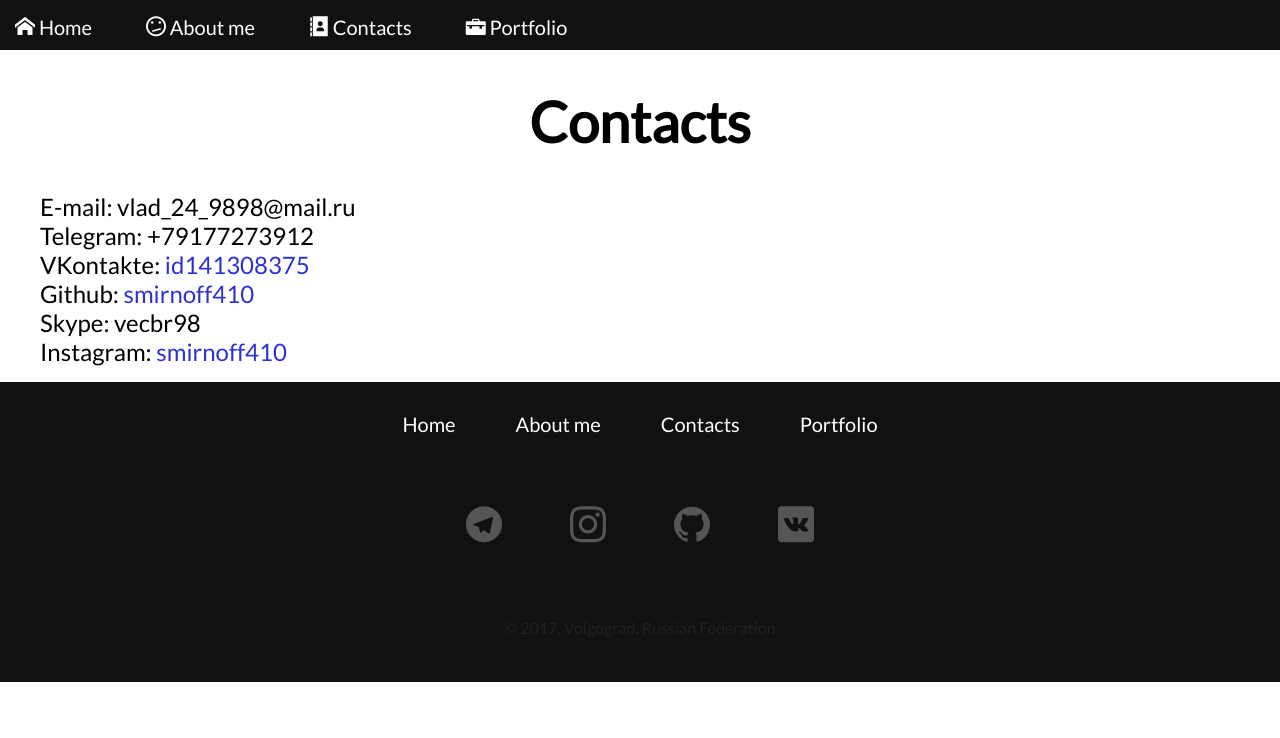
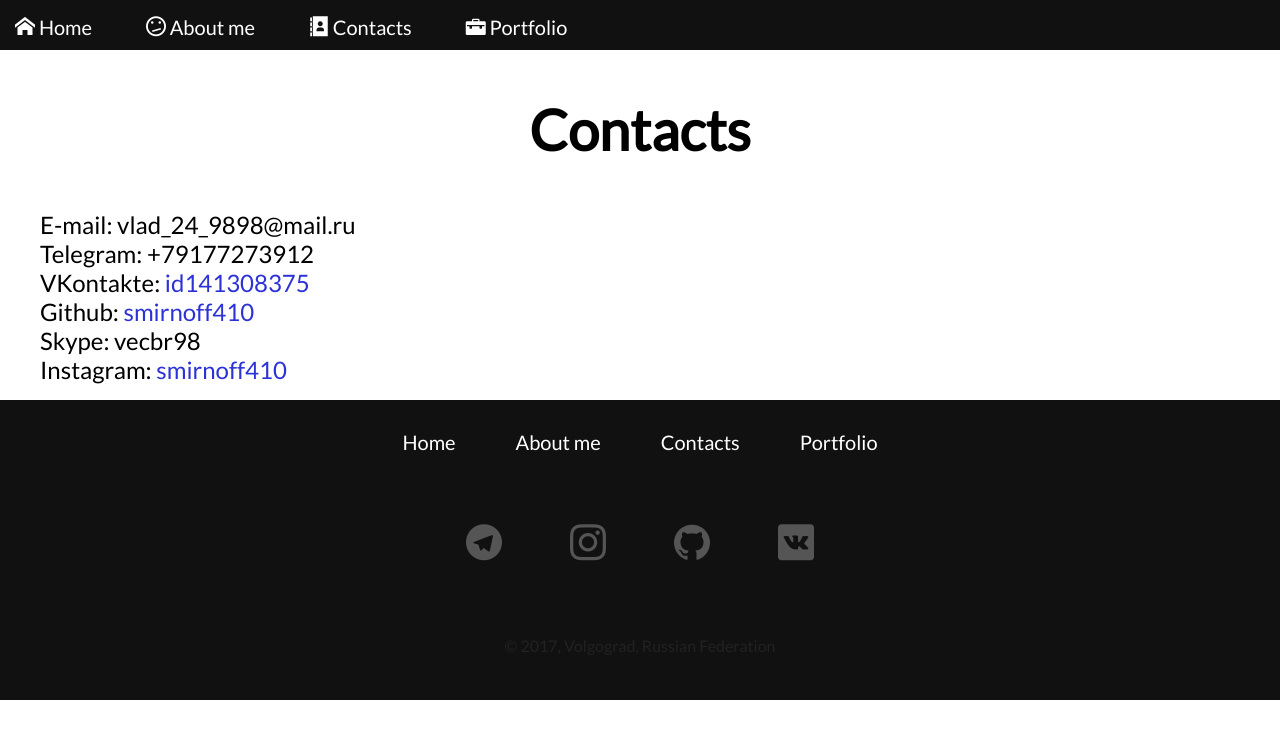
Before and after one commit to smirnoff410/myBlog, a website: page public/index.html at #!/Contacts in a window 1280 px wide. Drawn offline with nearby package versions, Linux system fonts and the light colour scheme; some packages are replaced by stand-ins of ours; files whose address does not match are found by name.

Commit message:
Решил проблему с футером

```diff
--- a/public/Views/Contacts.html
+++ b/public/Views/Contacts.html
@@ -6,6 +6,6 @@
     <li>VKontakte: <a href="https://vk.com/id141308375" target="_blank">id141308375</a> </li>
     <li>Github: <a href="https://github.com/smirnoff410" target="_blank">smirnoff410</a></li>
     <li>Skype: vecbr98</li>
-    <li>Instagram: <a href="https://www.instagram.com/smirnoff410/" target="_blank">smirnoff410</a</li>
+    <li>Instagram: <a href="https://www.instagram.com/smirnoff410/" target="_blank">smirnoff410</a></li>
   </ul>
 </div>
--- a/public/index.html
+++ b/public/index.html
@@ -15,6 +15,7 @@
   <script src="js/script.js"></script>
 </head>
 <body>
+  <div class="page">
     <header>
       <div id="header">
         <a href="#menu" class="menu-link">&#9776;</a>
@@ -41,7 +42,9 @@
             </ul>
         </nav>
     </header>
-    <ng-view></ng-view>
+    <section id="contentMain">
+      <ng-view></ng-view>
+    </section>
     <footer>
       <div class="footer-text">
         <a href="#!/">Home</a>
@@ -57,5 +60,6 @@
       </div>
       <p align="center">© 2017, Volgograd, Russian Federation</p>
     </footer>
+  </div>
 </body>
 </html>
--- a/public/style.css
+++ b/public/style.css
@@ -1,9 +1,21 @@
 @import url('https://fonts.googleapis.com/css?family=Lato');
+
+html, body {
+  height: 100%;
+}
 
 body {
   font-family: 'Lato', sans-serif;
   margin: 0;
   padding: 0;
+}
+
+.page {
+  min-height: 100%;
+  position: relative;
+}
+
+#contentMain {
 }
 
 li {
@@ -130,6 +142,8 @@ a {
 
 /**/
 footer {
+  position: absolute;
+  bottom: 0;
   height: 300px;
   width: 100%;
   background-color: #111;
@@ -277,6 +291,11 @@ a:hover {
 }
 
 /*=====================*/
+@media screen and (max-width: 1350px) {
+  footer {
+    bottom: inherit;
+  }
+}
 
 @media screen and (max-width: 860px) {
   .contentHome {
```
